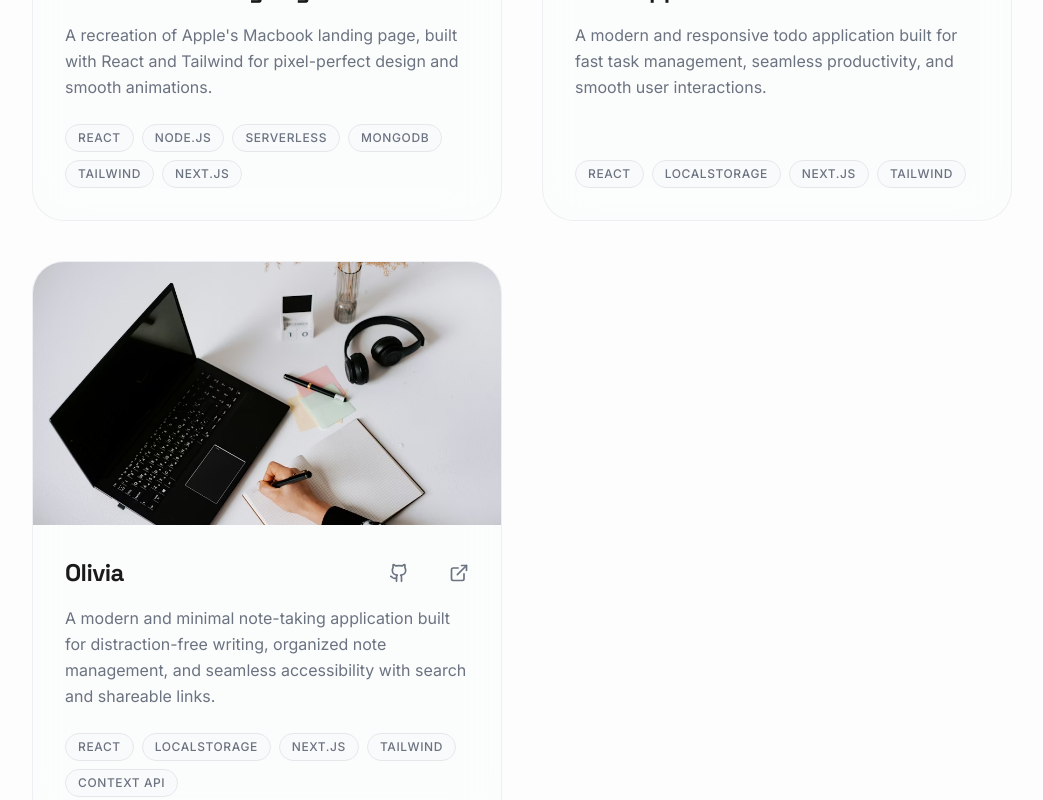
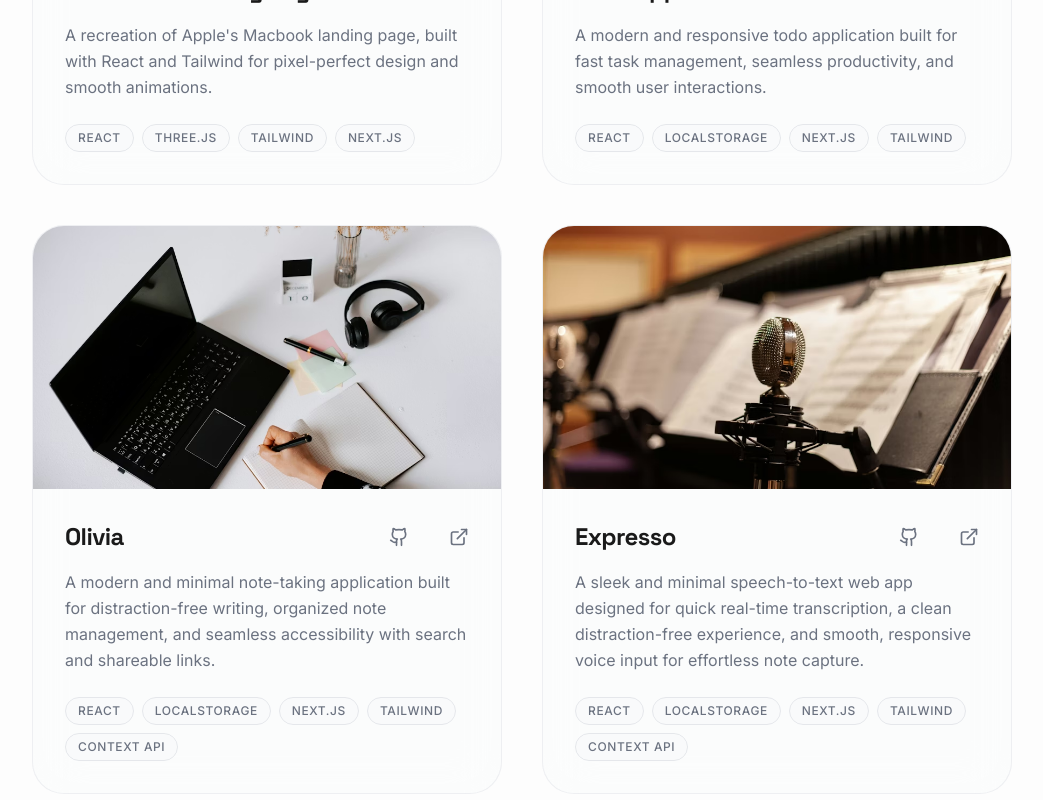
Before and after one commit to Rahimsiddiqui/Portfolio, a React (Vite) app: page /projects in a window 1280 px wide. Shown: the part 1260-2060 px from the top of the page, without its empty margins (118-1161 px from the left). Built offline with nearby package versions, Linux system fonts and the light colour scheme.

Commit message:
Improved Structure and added Expresso Project

```diff
--- /dev/null
+++ b/src/data/projects.ts
@@ -0,0 +1,70 @@
+import { Project } from "../types";
+
+export const projects: Project[] = [
+  {
+    title: "Qubli AI",
+    description:
+      "A comprehensive AI-driven platform for automated performance reviews and developer insights.",
+    image: "/images/qubli-ai.avif",
+    link: "https://qubli-ai.vercel.app",
+    github: "https://github.com/Qubli-AI/Qubli-AI",
+    technologies: ["React", "Node.js", "Express", "MongoDB", "Tailwind"],
+  },
+  {
+    title: "Financial Atelier",
+    description:
+      "A web app where bespoke strategies turn finance into art with precision and insight.",
+    image: "/images/financial-atelier.avif",
+    link: "https://financialatelier.vercel.app",
+    github: "https://github.com/financialatelier/financialatelier",
+    technologies: ["React", "Node.js", "Serverless", "MongoDB", "Tailwind"],
+  },
+  {
+    title: "Macbook Landing Page",
+    description:
+      "A recreation of Apple's Macbook landing page, built with React and Tailwind for pixel-perfect design and smooth animations.",
+    image: "/images/macbook-14.avif",
+    link: "https://macbook-14.vercel.app",
+    github: "https://github.com/rahimsiddiqui/macbook-14",
+    technologies: ["React", "Three.js", "Tailwind", "Next.js"],
+  },
+  {
+    title: "Todo App",
+    description:
+      "A modern and responsive todo application built for fast task management, seamless productivity, and smooth user interactions.",
+    image: "/images/todo-app.avif",
+    link: "https://rahim-todo-app.vercel.app",
+    github: "https://github.com/rahimsiddiqui/todo-app",
+    technologies: ["React", "Localstorage", "Next.js", "Tailwind"],
+  },
+  {
+    title: "Olivia",
+    description:
+      "A modern and minimal note-taking application built for distraction-free writing, organized note management, and seamless accessibility with search and shareable links.",
+    image: "/images/olivia.avif",
+    link: "https://rahim-olivia.vercel.app",
+    github: "https://github.com/rahimsiddiqui/olivia",
+    technologies: [
+      "React",
+      "Localstorage",
+      "Next.js",
+      "Tailwind",
+      "Context API",
+    ],
+  },
+  {
+    title: "Expresso",
+    description:
+      "A sleek and minimal speech-to-text web app designed for quick real-time transcription, a clean distraction-free experience, and smooth, responsive voice input for effortless note capture.",
+    image: "/images/expresso.avif",
+    link: "https://rahim-expresso.vercel.app",
+    github: "https://github.com/rahimsiddiqui/expresso",
+    technologies: [
+      "React",
+      "Localstorage",
+      "Next.js",
+      "Tailwind",
+      "Context API",
+    ],
+  },
+];
--- a/src/pages/LandingPage.tsx
+++ b/src/pages/LandingPage.tsx
@@ -3,7 +3,8 @@ import { useState, useEffect, useCallback, useRef } from "react";
 import { motion, useAnimationControls } from "framer-motion";
 import { Briefcase } from "lucide-react";
 import ProjectCard from "../components/ProjectCard";
-import { Project, Technology, WorkStep } from "../types";
+import { Technology, WorkStep } from "../types";
+import { projects } from "../data/projects";
 
 const technologies: Technology[] = [
   // Languages
@@ -23,52 +24,6 @@ const technologies: Technology[] = [
 
   // Version Control
   { name: "Git", icon: "/icons/git.svg" },
-];
-
-const featuredWork: Project[] = [
-  {
-    title: "Qubli AI",
-    description:
-      "A comprehensive AI-driven platform for automated performance reviews and developer insights.",
-    image: "/images/qubli-ai.avif",
-    link: "https://qubli-ai.vercel.app",
-    github: "https://github.com/Qubli-AI/Qubli-AI",
-    technologies: ["React", "Node.js", "Express", "MongoDB", "Tailwind"],
-  },
-  {
-    title: "Financial Atelier",
-    description:
-      "A web app where bespoke strategies turn finance into art with precision and insight.",
-    image: "/images/financial-atelier.avif",
-    link: "https://financialatelier.vercel.app",
-    github: "https://github.com/financialatelier/financialatelier",
-    technologies: ["React", "Node.js", "Serverless", "MongoDB", "Tailwind"],
-  },
-  {
-    title: "Macbook Landing Page",
-    description:
-      "A recreation of Apple's Macbook landing page, built with React and Tailwind for pixel-perfect design and smooth animations.",
-    image: "/images/macbook-14.avif",
-    link: "https://macbook-14.vercel.app",
-    github: "https://github.com/rahimsiddiqui/macbook-14",
-    technologies: [
-      "React",
-      "Node.js",
-      "Serverless",
-      "MongoDB",
-      "Tailwind",
-      "Next.js",
-    ],
-  },
-  {
-    title: "Todo App",
-    description:
-      "A modern and responsive todo application built for fast task management, seamless productivity, and smooth user interactions.",
-    image: "/images/todo-app.avif",
-    link: "https://rahim-todo-app.vercel.app",
-    github: "https://github.com/rahimsiddiqui/todo-app",
-    technologies: ["React", "Localstorage", "Next.js", "Tailwind"],
-  },
 ];
 
 const howIWork: WorkStep[] = [
@@ -166,7 +121,7 @@ const WorkCard = ({
       </div>
 
       {/* Decorative accent */}
-      <div className="absolute bottom-0 left-0 w-full h-[2px] bg-linear-to-r from-primary/0 via-primary/40 to-primary/0 opacity-0 group-hover:opacity-100 transition-opacity duration-500"></div>
+      <div className="absolute bottom-0 left-0 w-full h-0.5 bg-linear-to-r from-primary/0 via-primary/40 to-primary/0 opacity-0 group-hover:opacity-100 transition-opacity duration-500"></div>
     </motion.div>
   );
 };
@@ -273,7 +228,7 @@ function LandingPage() {
           {t2 && <span className="text-accent">{t2}</span>}
           {t3}
           {index < fullLength && (
-            <span className="inline-block w-[3px] h-11.5 bg-blue-600 ml-0.5 -mb-1 animate-pulse"></span>
+            <span className="inline-block w-0.75 h-11.5 bg-blue-600 ml-0.5 -mb-1 animate-pulse"></span>
           )}
         </div>
 
@@ -426,7 +381,7 @@ function LandingPage() {
           Featured Work
         </motion.h2>
         <div className="grid grid-cols-1 md:grid-cols-2 gap-8 md:gap-10 max-w-5xl">
-          {featuredWork.map((work, idx) => (
+          {projects.slice(0, 4).map((work, idx) => (
             <ProjectCard key={idx} project={work} idx={idx} />
           ))}
         </div>
--- a/src/pages/Projects.tsx
+++ b/src/pages/Projects.tsx
@@ -1,66 +1,6 @@
 import ProjectCard from "../components/ProjectCard";
 import { motion } from "framer-motion";
-
-const projects = [
-  {
-    title: "Qubli AI",
-    description:
-      "A comprehensive AI-driven platform for automated performance reviews and developer insights.",
-    image: "/images/qubli-ai.avif",
-    link: "https://qubli-ai.vercel.app",
-    github: "https://github.com/Qubli-AI/Qubli-AI",
-    technologies: ["React", "Node.js", "Express", "MongoDB", "Tailwind"],
-  },
-  {
-    title: "Financial Atelier",
-    description:
-      "A web app where bespoke strategies turn finance into art with precision and insight.",
-    image: "/images/financial-atelier.avif",
-    link: "https://financialatelier.vercel.app",
-    github: "https://github.com/financialatelier/financialatelier",
-    technologies: ["React", "Node.js", "Serverless", "MongoDB", "Tailwind"],
-  },
-  {
-    title: "Macbook Landing Page",
-    description:
-      "A recreation of Apple's Macbook landing page, built with React and Tailwind for pixel-perfect design and smooth animations.",
-    image: "/images/macbook-14.avif",
-    link: "https://macbook-14.vercel.app",
-    github: "https://github.com/rahimsiddiqui/macbook-14",
-    technologies: [
-      "React",
-      "Node.js",
-      "Serverless",
-      "MongoDB",
-      "Tailwind",
-      "Next.js",
-    ],
-  },
-  {
-    title: "Todo App",
-    description:
-      "A modern and responsive todo application built for fast task management, seamless productivity, and smooth user interactions.",
-    image: "/images/todo-app.avif",
-    link: "https://rahim-todo-app.vercel.app",
-    github: "https://github.com/rahimsiddiqui/todo-app",
-    technologies: ["React", "Localstorage", "Next.js", "Tailwind"],
-  },
-  {
-    title: "Olivia",
-    description:
-      "A modern and minimal note-taking application built for distraction-free writing, organized note management, and seamless accessibility with search and shareable links.",
-    image: "/images/olivia.avif",
-    link: "https://rahim-olivia.vercel.app",
-    github: "https://github.com/rahimsiddiqui/olivia",
-    technologies: [
-      "React",
-      "Localstorage",
-      "Next.js",
-      "Tailwind",
-      "Context API",
-    ],
-  },
-];
+import { projects } from "../data/projects";
 
 const Projects = () => {
   return (
```
Also changed, not shown: src/types.ts (+9 -0 lines), public/images/expresso.avif (added).
